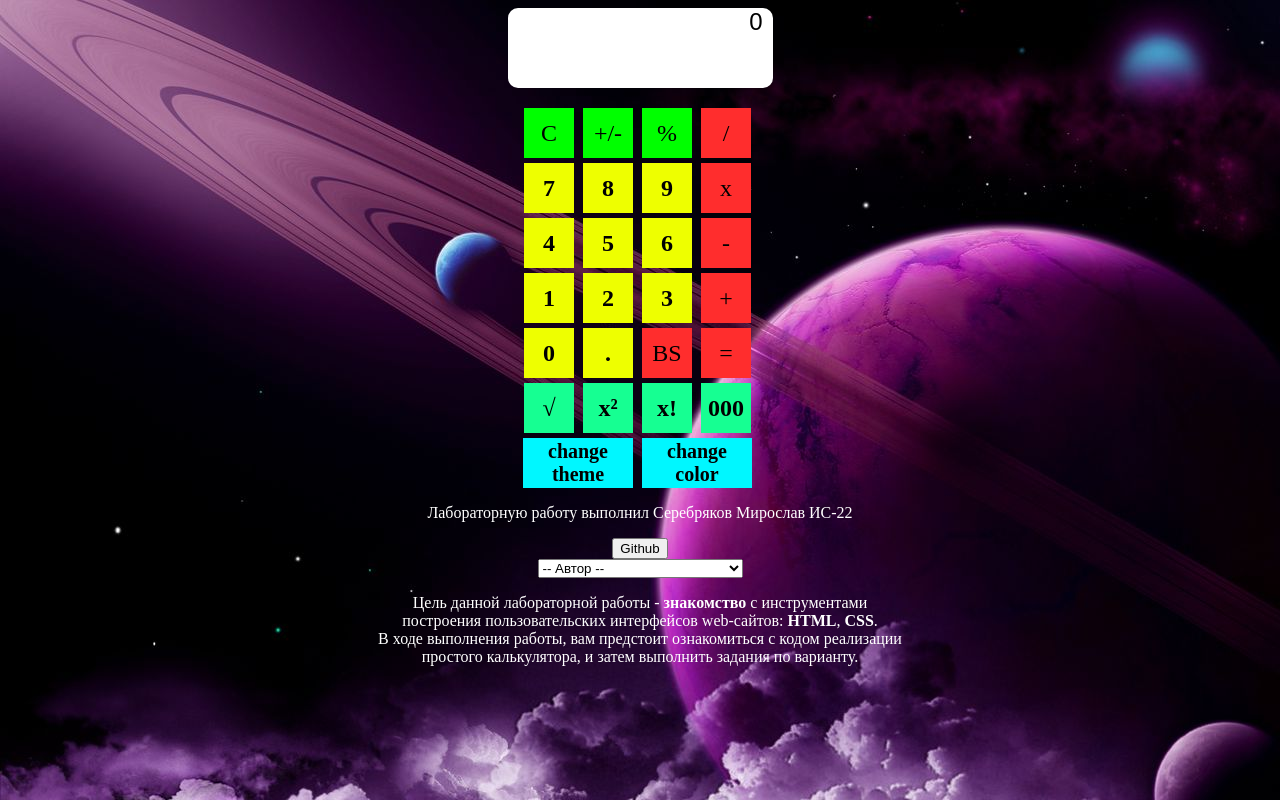
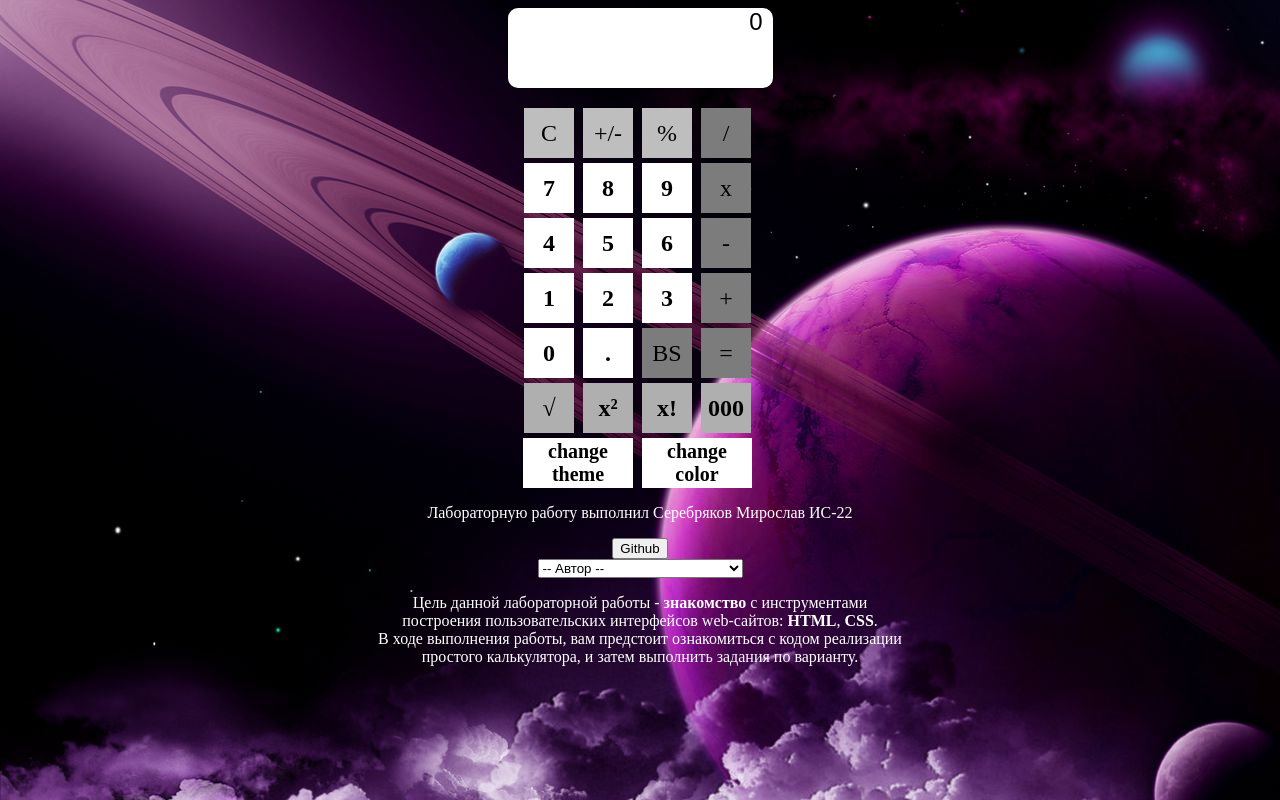
Before and after one commit to 1Prizrak1/Lr2, a plain HTML site: page index.html in a window 1280 px wide. Drawn offline with Linux system fonts and the light colour scheme.

Commit message:
white style

```diff
--- a/style_light.css
+++ b/style_light.css
@@ -6,7 +6,7 @@
   height: 50px;                /* задаем высоту кнопки */
   border-radius: 0%;          /* округляем кнопку */
   border: none;                /* отключаем обводку */
-  background: #eeff00;         /* задаем серый цвет кнопки */
+  background: #ffffff;         /* задаем серый цвет кнопки */
   color: rgb(0, 0, 0);                /* задаем белый цвет текста внутри кнопки */
   font-size: 1.5rem;           /* увеличим размер шрифта */
   font-family: 'Times New Roman', Times, serif; /* сменим шрифт */
@@ -17,7 +17,7 @@
 
 /* hover - это состояние элемента, когда на него наведен курсор */
 .my-btn:hover {
-  background: rgb(253, 255, 145); /* при наведение курсора на кнопку, она будет окрашена в серый */
+  background: rgb(216, 216, 216); /* при наведение курсора на кнопку, она будет окрашена в серый */
 }
 
 /* active - это состояние активации элемента. В случае кнопки - нажатие на нее */
@@ -27,13 +27,13 @@
 
 /* селектор для кнопок первостепенных операций */
 .my-btn.primary {
-  background: #ff2d2d; /* цвет кнопки оранжевый */
+  background: #7c7c7c; /* цвет кнопки оранжевый */
   font-weight: 100;
 }
 
 /* селектор для кнопок второстепенных операций */
 .my-btn.secondary {
-  background: #00ff00; /* цвет кнопки сервый */
+  background: #bebebe; /* цвет кнопки сервый */
   font-weight: 100;
 }
 
@@ -44,7 +44,7 @@
 
 .my-btn.change {
   width: 110px;
-  background: #00f7ff;
+  background: #ffffff;
   font-size: 1.25rem;
 }
 
@@ -64,7 +64,7 @@
 }
 
 .my-btn.third{
-  background: rgb(22, 255, 146);
+  background: rgb(175, 175, 175);
 }
 
 .theme {
```
